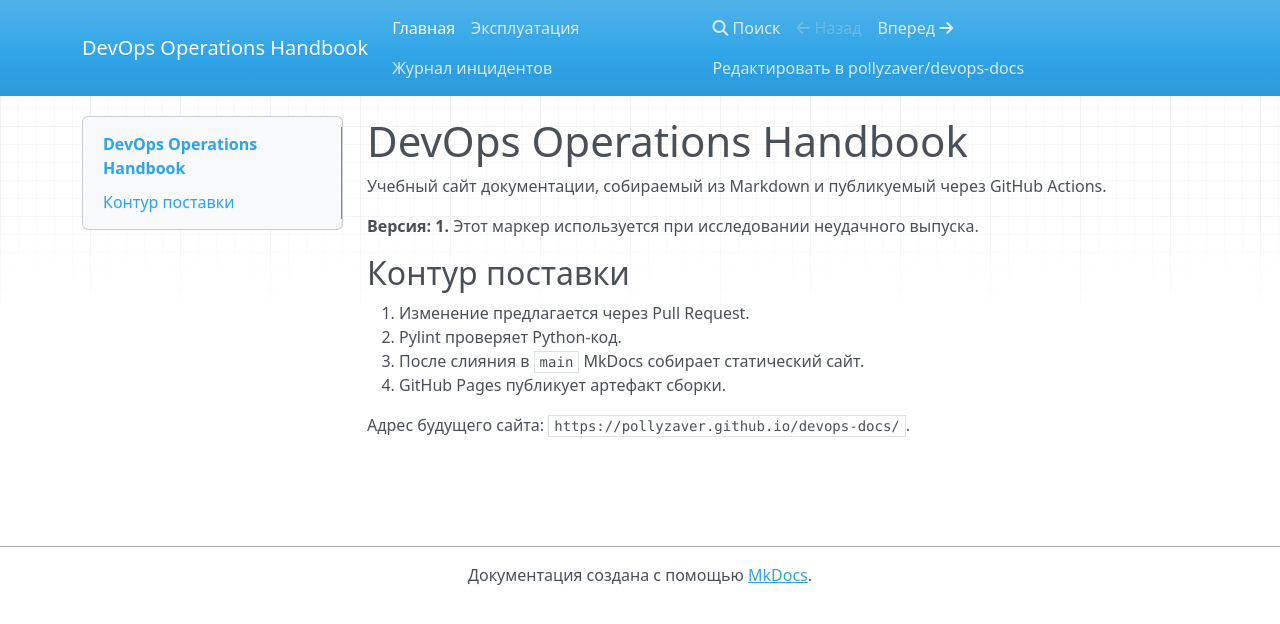
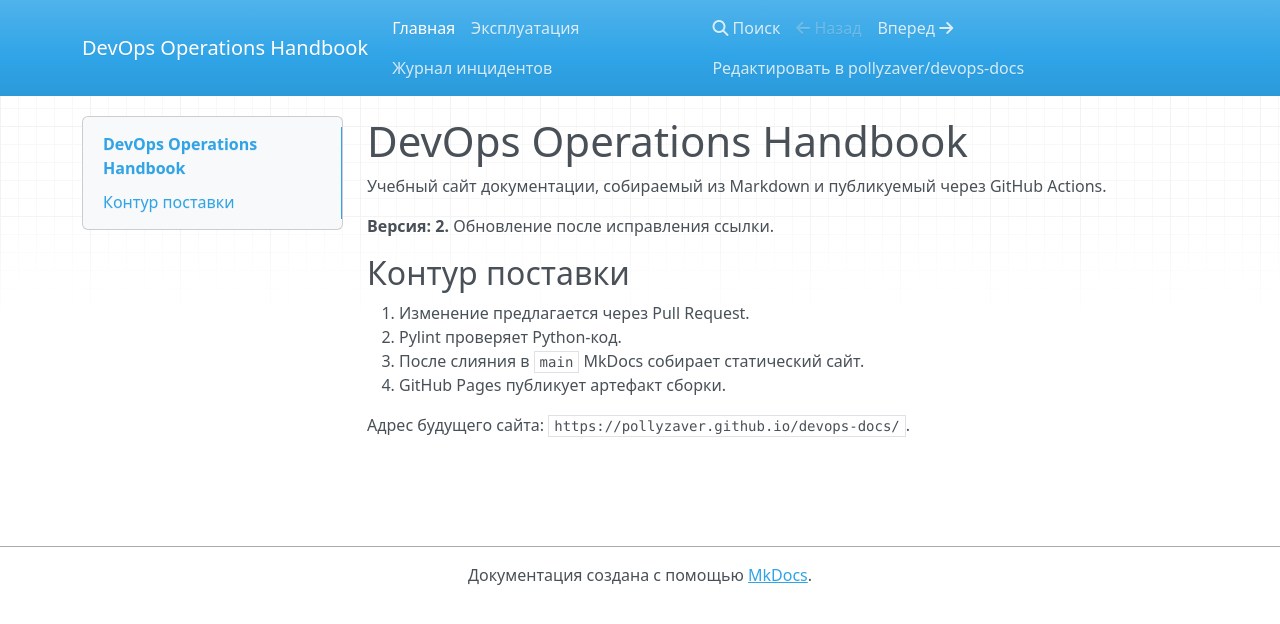
Before and after one commit to pollyzaver/devops-docs, an MkDocs documentation site: the page built from docs/index.md, in a window 1280 px wide. Shown: the top 624 px of the page. Built offline with MkDocs 1.6.1, drawn with Linux system fonts in a browser that asks for light colours; nearby versions of some CDN libraries.

```diff
--- a/docs/index.md
+++ b/docs/index.md
@@ -2,7 +2,7 @@
 
 Учебный сайт документации, собираемый из Markdown и публикуемый через GitHub Actions.
 
-**Версия: 1.** Этот маркер используется при исследовании неудачного выпуска.
+**Версия: 2.** Обновление после исправления ссылки.
 
 ## Контур поставки
 
```
Also changed, not shown: docs/runbook.md (+4 -0 lines).
